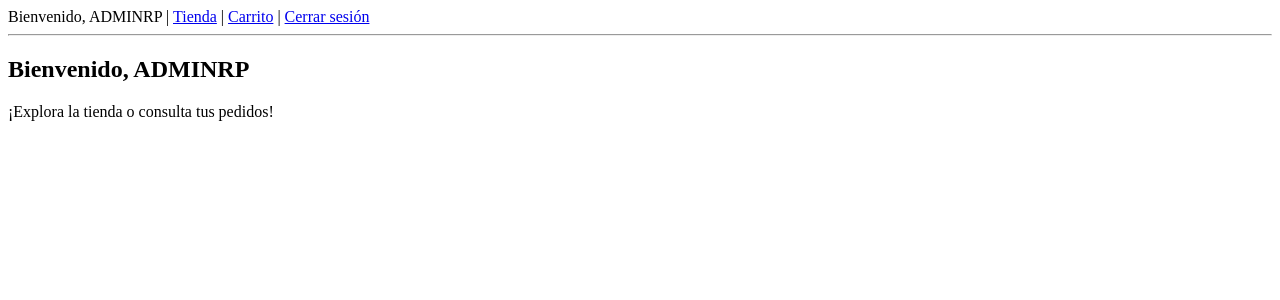
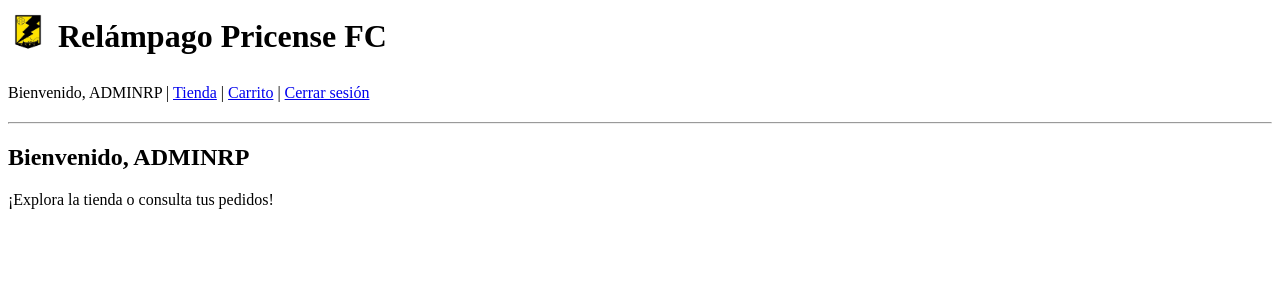
Before and after one commit to Alvarciu/WEB-Relampago-Pricense-, a Django app: page / in a window 1280 px wide. Shown: the top 300 px of the page. Run offline with Django 5.2, Linux system fonts and the light colour scheme; a user stored in the database is signed in.

Commit message:
Cambios en el favicon

```diff
--- a/project/settings.py
+++ b/project/settings.py
@@ -129,3 +129,5 @@ AUTH_USER_MODEL = 'relampagoweb.Usuario'  # Usa la app donde esté tu modelo
 
 MEDIA_URL = '/media/'
 MEDIA_ROOT = os.path.join(BASE_DIR, 'media')
+
+STATICFILES_DIRS = [BASE_DIR / 'relampagoweb/static']
--- a/relampagoweb/templates/base.html
+++ b/relampagoweb/templates/base.html
@@ -1,11 +1,19 @@
+{% load static %}
 <!DOCTYPE html>
 <html lang="es">
 <head>
   <meta charset="UTF-8">
   <title>Relámpago Pricense FC</title>
+  <link rel="icon" href="{% static 'img/favicon.ico' %}" type="image/x-icon">
 </head>
 <body>
-  <nav>
+
+  <header style="display: flex; align-items: center; gap: 10px; margin-bottom: 20px;">
+    <img src="{% static 'img/escudo.png' %}" alt="Escudo" width="40">
+    <h1 style="margin: 0;">Relámpago Pricense FC</h1>
+  </header>
+
+  <nav style="margin-bottom: 20px;">
     {% if user.is_authenticated %}
       Bienvenido, {{ user.name }} |
       <a href="{% url 'tienda' %}">Tienda</a> |
@@ -16,8 +24,10 @@
       <a href="{% url 'registro' %}">Registrarse</a>
     {% endif %}
   </nav>
+
   <hr>
 
   {% block content %}{% endblock %}
+
 </body>
 </html>
--- a/relampagoweb/templates/carrito.html
+++ b/relampagoweb/templates/carrito.html
@@ -39,6 +39,12 @@
       <hr>
     {% endfor %}
   </ul>
+
+  <form action="{% url 'vaciar_carrito' %}" method="post">
+    {% csrf_token %}
+    <button type="submit" style="background-color: red; color: white;">Vaciar carrito 🗑️</button>
+  </form>
+
   <p><strong>Total: {{ total }} €</strong></p>
   <a href="#">Finalizar pedido (Stripe)</a>
 {% else %}
--- a/relampagoweb/urls.py
+++ b/relampagoweb/urls.py
@@ -11,7 +11,8 @@ from .views import (
     añadir_al_carrito_view,
     carrito_view,
     eliminar_del_carrito_view,
-    editar_item_carrito_view
+    editar_item_carrito_view,
+    vaciar_carrito_view
 )
 
 urlpatterns = [
@@ -25,5 +26,5 @@ urlpatterns = [
     path('carrito/', carrito_view, name='carrito'),
     path('carrito/eliminar/<int:item_index>/', eliminar_del_carrito_view, name='eliminar_del_carrito'),
     path('carrito/editar/<int:item_index>/', editar_item_carrito_view, name='editar_item_carrito'),
-
+    path('carrito/vaciar/', vaciar_carrito_view, name='vaciar_carrito'),
 ]
--- a/relampagoweb/views.py
+++ b/relampagoweb/views.py
@@ -112,3 +112,9 @@ def editar_item_carrito_view(request, item_index):
         pass
 
     return redirect('carrito')
+
+@require_POST
+@login_required
+def vaciar_carrito_view(request):
+    request.session['carrito'] = []
+    return redirect('carrito')
```
Also changed, not shown: db.sqlite3, relampagoweb/static/img/escudo.png (added), relampagoweb/static/img/favicon.ico (added).
